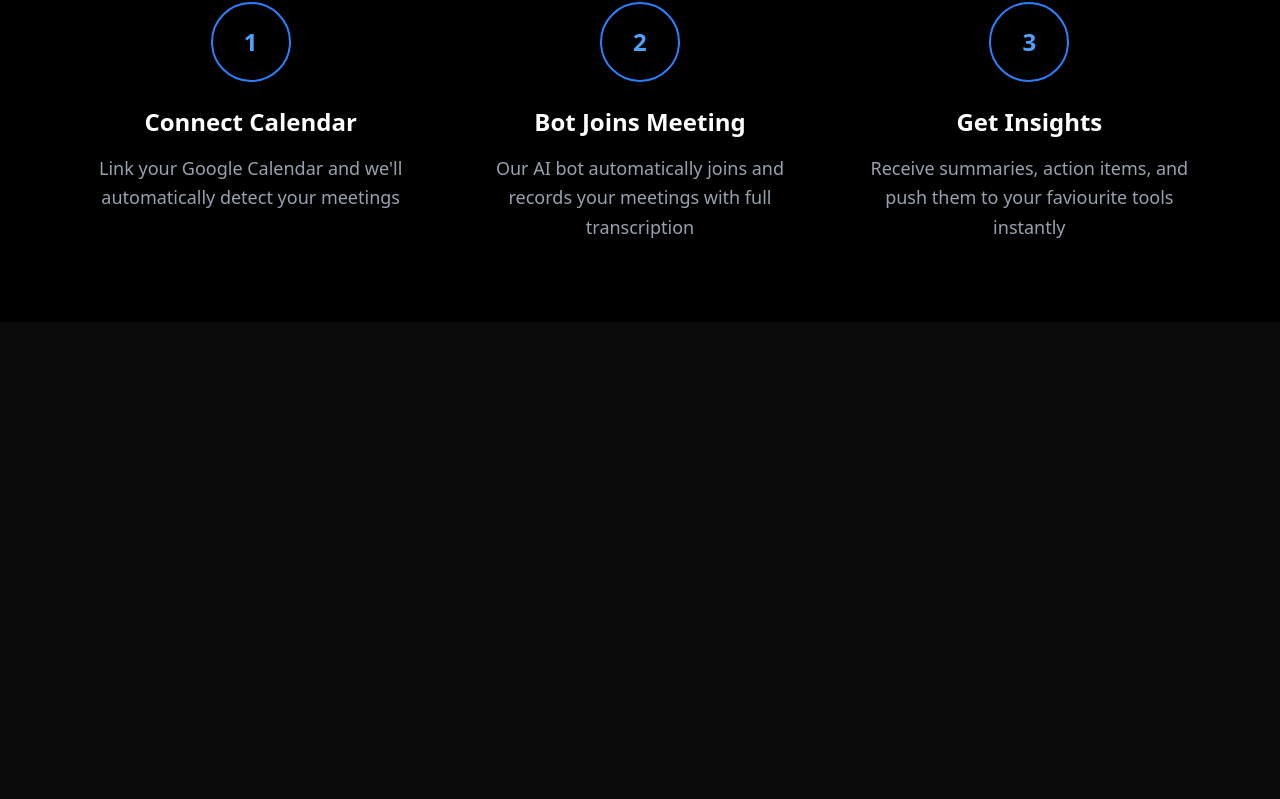
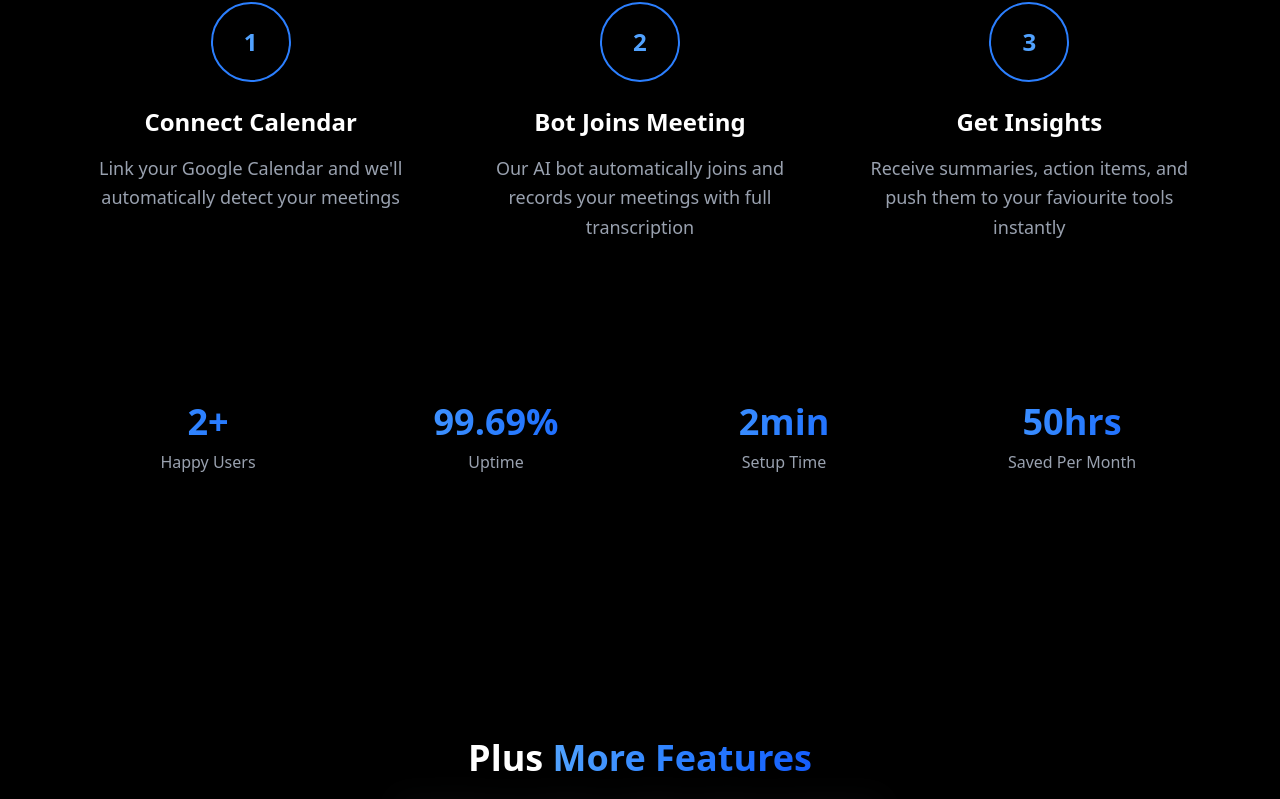
Before and after one commit to teja-afk/SyncUp, a Next.js app: page / in a window 1280 px wide. Shown: the part 1987-2786 px from the top of the page. Before the commit the page ends 2309 px from the top, so only its background shows below. Built offline with nearby package versions, Linux system fonts and the light colour scheme; no server answers.

Commit message:
Update page.tsx

```diff
--- a/app/page.tsx
+++ b/app/page.tsx
@@ -1,7 +1,11 @@
+import CTASection from '@/app/components/landing/CTASection';
 import HowItWorksSection from '@/app/components/landing/HowItWorksSection';
+import MoreFeaturesSection from '@/app/components/landing/MoreFeaturesSection';
+import StatsSection from '@/app/components/landing/StatsSection';
 import FeaturesSection from './components/landing/FeaturesSection';
 import HeroSection from "./components/landing/HeroSection";
 import IntegrationsSection from './components/landing/IntegrationsSection';
+import Footer from '@/app/components/landing/Footer';
 
 export default function Home() {
   return (
@@ -10,6 +14,10 @@ export default function Home() {
       <FeaturesSection/>
       <IntegrationsSection />
       <HowItWorksSection />
+      <StatsSection />
+      <MoreFeaturesSection />
+      <CTASection />
+      <Footer />
     </div>
   );
 }
```
